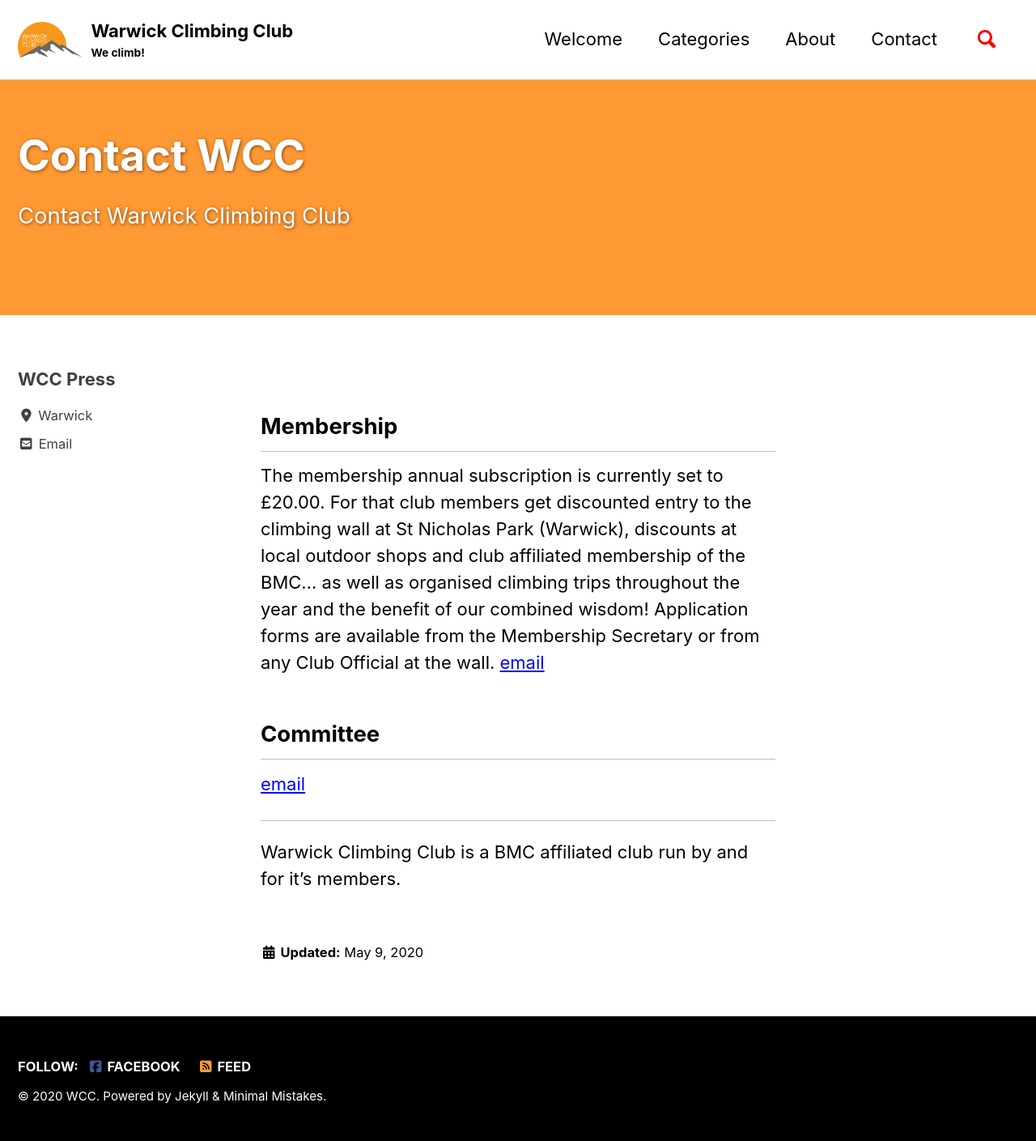
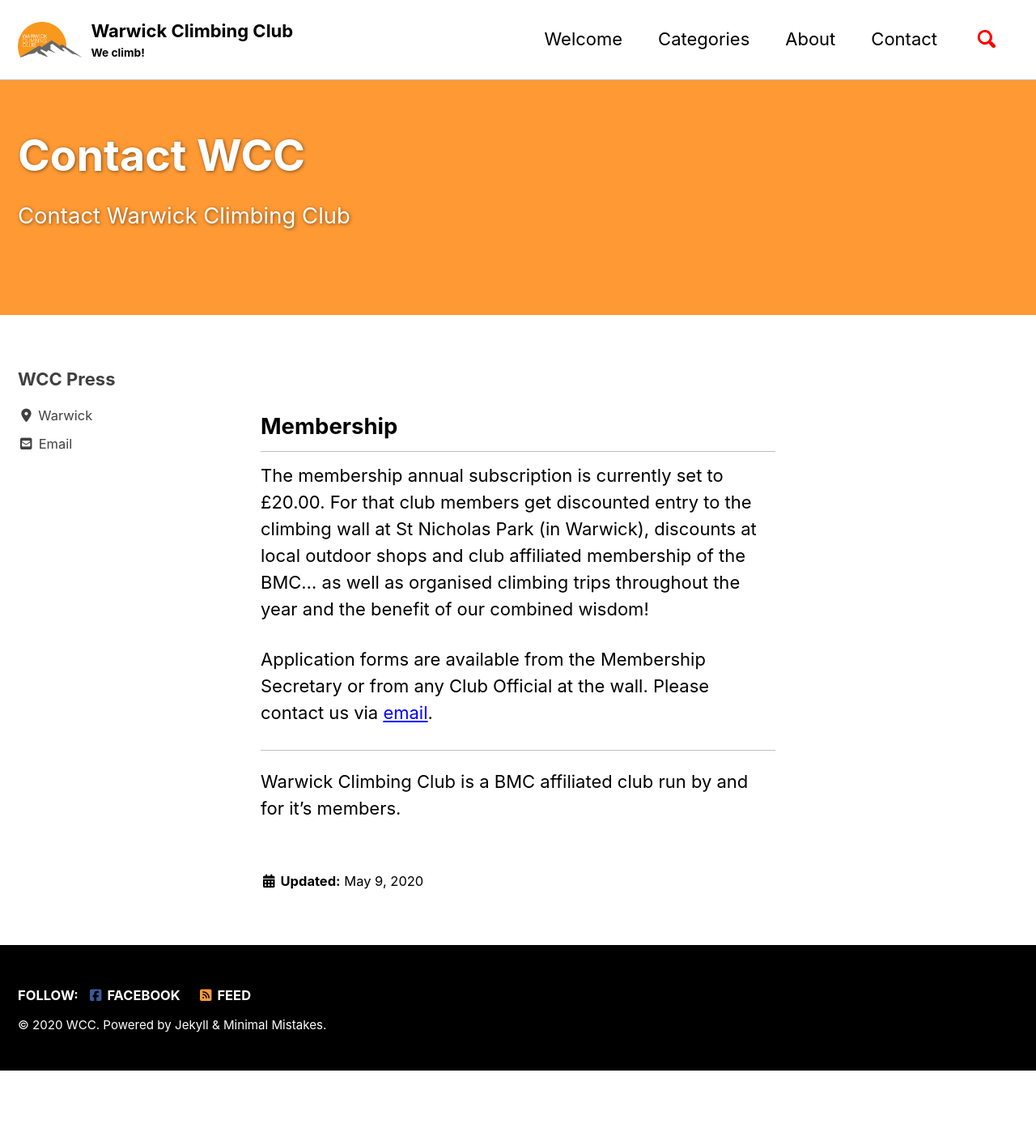
Before and after one commit to warwickclimbing/warwickclimbing.github.io, a Jekyll site: the page built from _pages/contact.md, in a window 1280 px wide. Shown: the whole page at 81% size. Built offline with Jekyll 4.4.1, drawn with Linux system fonts in a browser that asks for light colours; cached includes are drawn as plain includes; nearby versions of some CDN libraries; after the commit the page ends 1322 px from its top, so only the background shows below that.

Commit message:
Update contact.md

```diff
--- a/_pages/contact.md
+++ b/_pages/contact.md
@@ -7,12 +7,9 @@
 ---
 
 ## Membership
-The membership annual subscription is currently set to £20.00. For that club members get discounted entry to the climbing wall at St Nicholas Park (Warwick), discounts at local outdoor shops and club affiliated membership of the BMC... as well as organised climbing trips throughout the year and the benefit of our combined wisdom! Application forms are available from the Membership Secretary or from any Club Official at the wall.
-[email](mailto:committee@warwickclimbingclub.co.uk)
+The membership annual subscription is currently set to £20.00. For that club members get discounted entry to the climbing wall at St Nicholas Park (in Warwick), discounts at local outdoor shops and club affiliated membership of the BMC... as well as organised climbing trips throughout the year and the benefit of our combined wisdom!
 
-
-## Committee
-[email](mailto:committee@warwickclimbingclub.co.uk)
+Application forms are available from the Membership Secretary or from any Club Official at the wall. Please contact us via [email](mailto:membership@warwickclimbingclub.co.uk).
 
 ---
 
```
